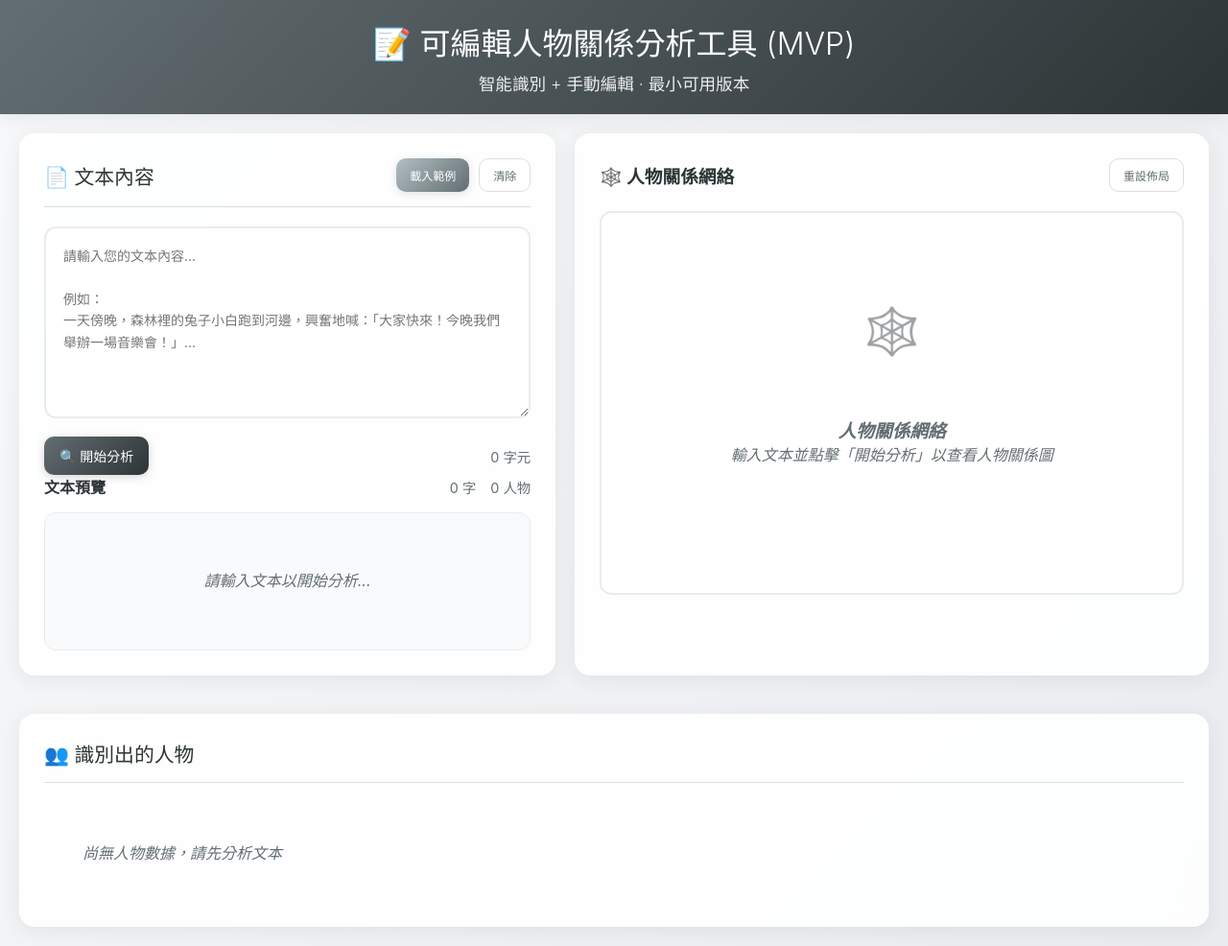
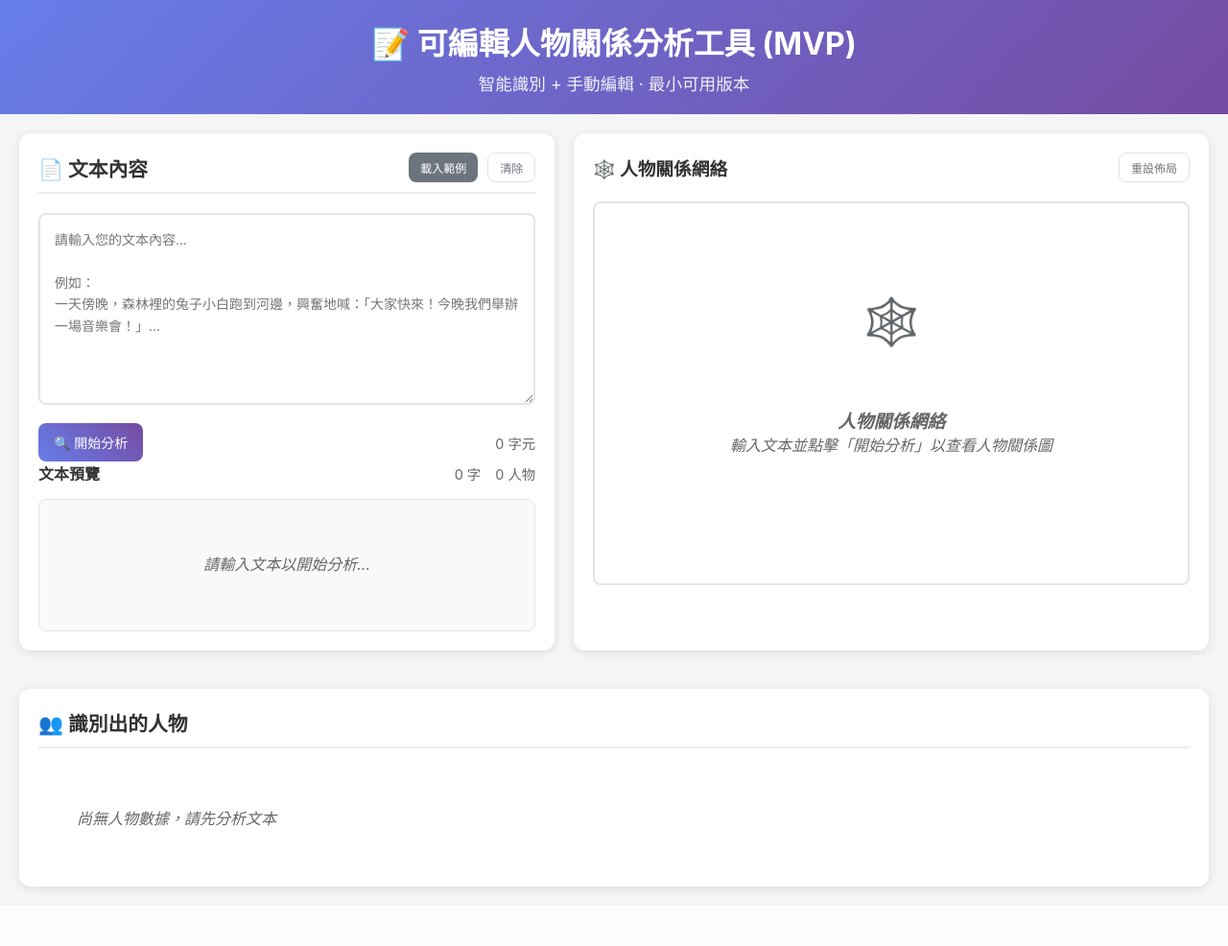
Before and after one commit to ian930818-ctrl/analysis, a Flask app: page / in a window 1280 px wide. Shown: the whole page at 96% size. After the commit the page ends 931 px from the top, so only its background shows below. Run offline with Flask 3, Linux system fonts and the light colour scheme.

Commit message:
Revert UI: 恢復原始藍紫色漸層設計
🔄 設計恢復:
- 恢復藍紫色漸層 Header (#667eea → #764ba2)
- 恢復淡灰色背景 (#f5f5f5)
- 恢復純白色面板設計
- 移除毛玻璃效果，回到簡潔風格
- 恢復經典藍紫色按鈕配色

🎨 色彩方案:
- 主色: #667eea → #764ba2 (藍紫漸層)
- 背景: #f5f5f5 (淡灰)
- 面板: white (純白)
- 文字: #333, #666 (深灰)

📱 保持響應式設計優化

🤖 Generated with [Claude Code](https://claude.ai/code)

Co-Authored-By: Claude <noreply@anthropic.com>

```diff
--- a/frontend/static/css/style.css
+++ b/frontend/static/css/style.css
@@ -6,30 +6,27 @@
 
 body {
     font-family: -apple-system, BlinkMacSystemFont, 'Segoe UI', 'Roboto', sans-serif;
-    background: linear-gradient(135deg, #f8f9fa 0%, #e9ecef 100%);
+    background: #f5f5f5;
     min-height: 100vh;
-    color: #2d3436;
+    color: #333;
 }
 
 /* Header */
 .header {
-    background: linear-gradient(135deg, #636e72 0%, #2d3436 100%);
+    background: linear-gradient(135deg, #667eea 0%, #764ba2 100%);
     color: white;
     padding: 20px 0;
     text-align: center;
-    box-shadow: 0 2px 20px rgba(45, 52, 54, 0.1);
 }
 
 .header h1 {
     font-size: 2em;
     margin-bottom: 8px;
-    font-weight: 300;
 }
 
 .header p {
     opacity: 0.9;
     font-size: 1.1em;
-    font-weight: 300;
 }
 
 .container {
@@ -49,32 +46,26 @@ body {
 
 .left-panel {
     flex: 1;
-    background: rgba(255, 255, 255, 0.9);
-    backdrop-filter: blur(10px);
-    border-radius: 16px;
-    padding: 25px;
-    box-shadow: 0 4px 20px rgba(45, 52, 54, 0.08);
-    border: 1px solid rgba(255, 255, 255, 0.2);
+    background: white;
+    border-radius: 12px;
+    padding: 20px;
+    box-shadow: 0 2px 10px rgba(0,0,0,0.1);
 }
 
 .right-panel {
     flex: 1.2;
-    background: rgba(255, 255, 255, 0.9);
-    backdrop-filter: blur(10px);
-    border-radius: 16px;
-    padding: 25px;
-    box-shadow: 0 4px 20px rgba(45, 52, 54, 0.08);
-    border: 1px solid rgba(255, 255, 255, 0.2);
+    background: white;
+    border-radius: 12px;
+    padding: 20px;
+    box-shadow: 0 2px 10px rgba(0,0,0,0.1);
 }
 
 .bottom-panel {
-    background: rgba(255, 255, 255, 0.9);
-    backdrop-filter: blur(10px);
+    background: white;
     margin: 20px;
-    border-radius: 16px;
-    padding: 25px;
-    box-shadow: 0 4px 20px rgba(45, 52, 54, 0.08);
-    border: 1px solid rgba(255, 255, 255, 0.2);
+    border-radius: 12px;
+    padding: 20px;
+    box-shadow: 0 2px 10px rgba(0,0,0,0.1);
 }
 
 .panel-header {
@@ -82,14 +73,13 @@ body {
     justify-content: space-between;
     align-items: center;
     margin-bottom: 20px;
-    padding-bottom: 15px;
-    border-bottom: 1px solid #ddd;
+    padding-bottom: 10px;
+    border-bottom: 2px solid #eee;
 }
 
 .panel-header h3 {
-    color: #2d3436;
+    color: #333;
     font-size: 1.3em;
-    font-weight: 500;
 }
 
 .text-actions {
@@ -115,81 +105,73 @@ body {
     display: flex;
     gap: 15px;
     font-size: 0.9em;
-    color: #636e72;
+    color: #666;
 }
 
 /* Button Styles */
 .btn {
     border: none;
-    border-radius: 10px;
+    border-radius: 8px;
     padding: 10px 16px;
     font-size: 14px;
     font-weight: 500;
     cursor: pointer;
-    transition: all 0.3s ease;
+    transition: all 0.2s;
     text-decoration: none;
     display: inline-block;
 }
 
 .btn--primary {
-    background: linear-gradient(135deg, #636e72 0%, #2d3436 100%);
+    background: linear-gradient(45deg, #667eea, #764ba2);
     color: white;
-    box-shadow: 0 2px 10px rgba(45, 52, 54, 0.2);
 }
 
 .btn--secondary {
-    background: linear-gradient(135deg, #b2bec3 0%, #636e72 100%);
+    background: #6c757d;
     color: white;
-    box-shadow: 0 2px 10px rgba(99, 110, 114, 0.2);
 }
 
 .btn--outline {
-    background: rgba(255, 255, 255, 0.8);
-    border: 1px solid #ddd;
-    color: #636e72;
-    backdrop-filter: blur(5px);
+    background: transparent;
+    border: 1px solid #dee2e6;
+    color: #6c757d;
 }
 
 .btn--sm {
-    padding: 8px 14px;
+    padding: 6px 12px;
     font-size: 12px;
 }
 
 .btn:hover {
-    transform: translateY(-2px);
-    box-shadow: 0 4px 15px rgba(45, 52, 54, 0.25);
+    transform: translateY(-1px);
+    box-shadow: 0 2px 8px rgba(0,0,0,0.15);
 }
 
 .btn--primary:hover {
-    background: linear-gradient(135deg, #2d3436 0%, #636e72 100%);
+    background: linear-gradient(45deg, #5a67d8, #6b46a3);
 }
 
 .btn--outline:hover {
-    background: rgba(255, 255, 255, 0.95);
-    border-color: #636e72;
+    background: #f8f9fa;
 }
 
 /* Text Input Styles */
 .text-input {
     width: 100%;
     min-height: 200px;
-    padding: 18px;
-    border: 2px solid #e9ecef;
-    border-radius: 12px;
+    padding: 15px;
+    border: 2px solid #e1e5e9;
+    border-radius: 8px;
     font-size: 14px;
     font-family: inherit;
     resize: vertical;
     line-height: 1.6;
-    background: rgba(255, 255, 255, 0.8);
-    backdrop-filter: blur(5px);
-    color: #2d3436;
 }
 
 .text-input:focus {
     outline: none;
-    border-color: #636e72;
-    box-shadow: 0 0 0 3px rgba(99, 110, 114, 0.1);
-    background: rgba(255, 255, 255, 0.95);
+    border-color: #667eea;
+    box-shadow: 0 0 0 3px rgba(102, 126, 234, 0.1);
 }
 
 .input-actions {
@@ -200,7 +182,7 @@ body {
 }
 
 .char-count {
-    color: #636e72;
+    color: #666;
     font-size: 0.9em;
 }
 
@@ -208,17 +190,15 @@ body {
 .text-preview {
     max-height: 200px;
     overflow-y: auto;
-    padding: 18px;
-    background: rgba(248, 249, 250, 0.8);
-    backdrop-filter: blur(5px);
-    border-radius: 12px;
-    border: 1px solid #e9ecef;
+    padding: 15px;
+    background: #f8f9fa;
+    border-radius: 8px;
+    border: 1px solid #e1e5e9;
     line-height: 1.6;
-    color: #2d3436;
 }
 
 .placeholder-text {
-    color: #636e72;
+    color: #666;
     font-style: italic;
     text-align: center;
     margin: 40px 0;
@@ -229,11 +209,9 @@ body {
     position: relative;
     width: 100%;
     height: 400px;
-    border: 2px solid #e9ecef;
-    border-radius: 12px;
+    border: 2px solid #e1e5e9;
+    border-radius: 8px;
     overflow: hidden;
-    background: rgba(255, 255, 255, 0.5);
-    backdrop-filter: blur(10px);
 }
 
 .network-placeholder {
@@ -242,13 +220,12 @@ body {
     align-items: center;
     justify-content: center;
     height: 100%;
-    color: #636e72;
+    color: #666;
 }
 
 .placeholder-icon {
     font-size: 3em;
     margin-bottom: 20px;
-    opacity: 0.6;
 }
 
 .network-svg {
@@ -260,29 +237,21 @@ body {
 .character-list {
     display: flex;
     flex-wrap: wrap;
-    gap: 12px;
+    gap: 10px;
 }
 
 .character-item {
-    background: linear-gradient(135deg, rgba(255, 255, 255, 0.9) 0%, rgba(248, 249, 250, 0.9) 100%);
-    backdrop-filter: blur(5px);
-    border: 1px solid #e9ecef;
-    border-radius: 10px;
-    padding: 12px 18px;
+    background: #f8f9fa;
+    border: 1px solid #e1e5e9;
+    border-radius: 8px;
+    padding: 10px 15px;
     font-size: 14px;
-    color: #2d3436;
-    transition: all 0.3s ease;
-}
-
-.character-item:hover {
-    transform: translateY(-1px);
-    box-shadow: 0 2px 10px rgba(45, 52, 54, 0.1);
-    background: linear-gradient(135deg, rgba(255, 255, 255, 0.95) 0%, rgba(248, 249, 250, 0.95) 100%);
+    color: #333;
 }
 
 .empty-state {
     text-align: center;
-    color: #636e72;
+    color: #666;
     font-style: italic;
     padding: 40px;
 }
```
Also changed, not shown: other parts of frontend/static/css/style.css (+6 -24 lines).
